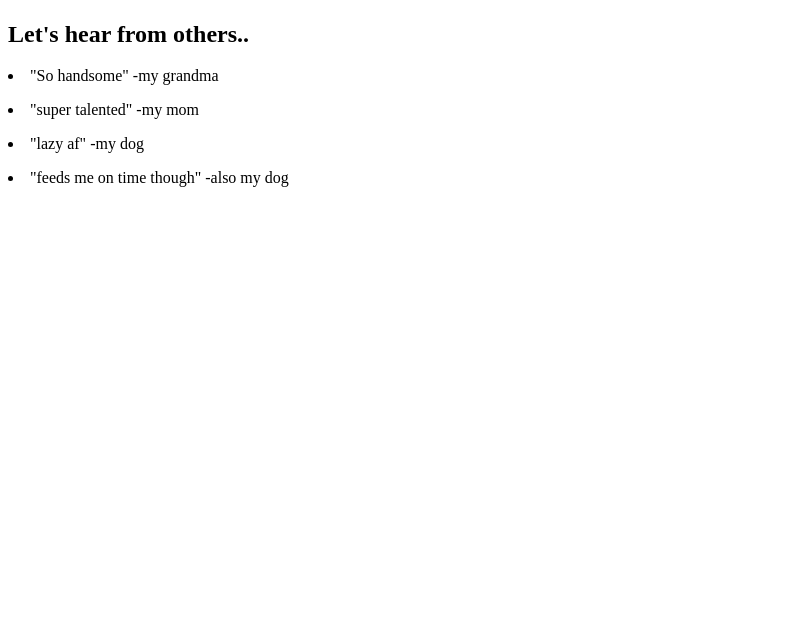
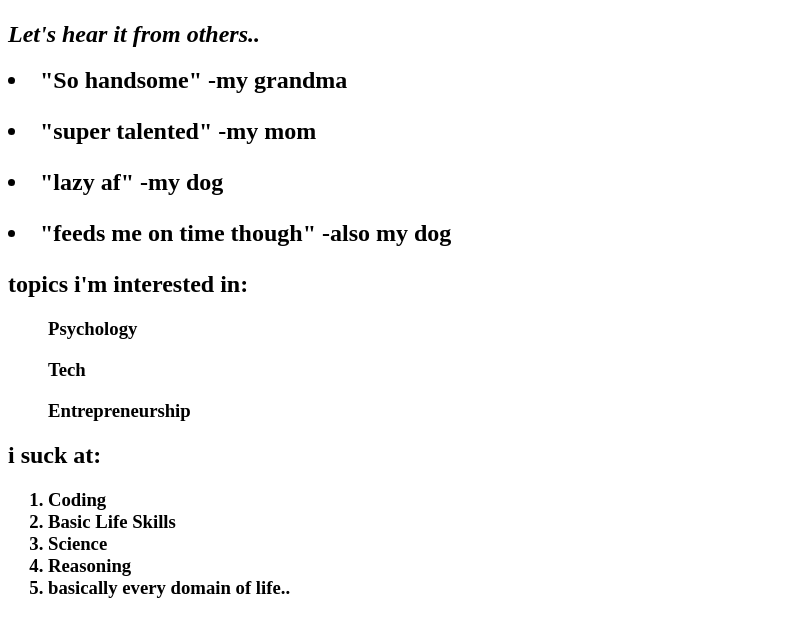
Before and after one commit to ash1shkhatri/about-khatri, a plain HTML site: page index.html in a window 1280 px wide. Shown: the part 308-925 px from the top of the page, without its empty margins (0-808 px from the left). Before the commit the page ends 800 px from the top, so only its background shows below. Drawn offline with Linux system fonts and the light colour scheme.

Commit message:
added more info

```diff
--- a/index.html
+++ b/index.html
@@ -3,6 +3,7 @@
 <head>
     <meta charset="UTF-8">
     <title>About me</title>
+    <link rel="styleshet" href="./me_css%20file.css">
 </head>
 <body>
 <center><h1> Hi, this is Ashish</h1> </center>
@@ -12,10 +13,26 @@
     <ul> Bachelors in business administration, class of 2020 </ul>
     <ul> Masters in Cybersecurity and Business Analytics, expecting 2024</ul>
 <img src="images/my photo.png">
-<p> <h2> Let's hear from others..</h2></p>
+<p> <h2> <i>Let's hear it from others..</i></h2></p>
+<h2>
  <li> "So handsome" -my grandma</li>
-   <p> <li> "super talented" -my mom</li>
+   <p> <li>    "super talented" -my mom</li>
    <p><li> "lazy af" -my dog</li>
-   <p> <li> "feeds me on time though" -also my dog</li>
+    <p> <li> "feeds me on time though" -also my dog</li> </p>
+
+</h2>
+<h2>
+    <p><h2> <b>topics i'm interested in:</b>  </h2>
+
+    <h3><ol>Psychology</ol> <ol>Tech</ol> <ol>Entrepreneurship</ol>  </h2> </p> </h3>
+    <p><h2> <b>i suck at:</b>
+    <h3>
+        <ol><li>Coding</li>
+    <li> Basic Life Skills</li>
+        <li>Science</li>
+            <li>Reasoning</li>
+            <li>basically every domain of life..</li></ol> </h3>
+
+</h2>
 </body>
 </html>
--- /dev/null
+++ b/me_css file.css
@@ -0,0 +1,5 @@
+#color-box {
+    background-color: rgb(0,0,0);
+    width: 20em;
+    height: 20em;
+}
```
